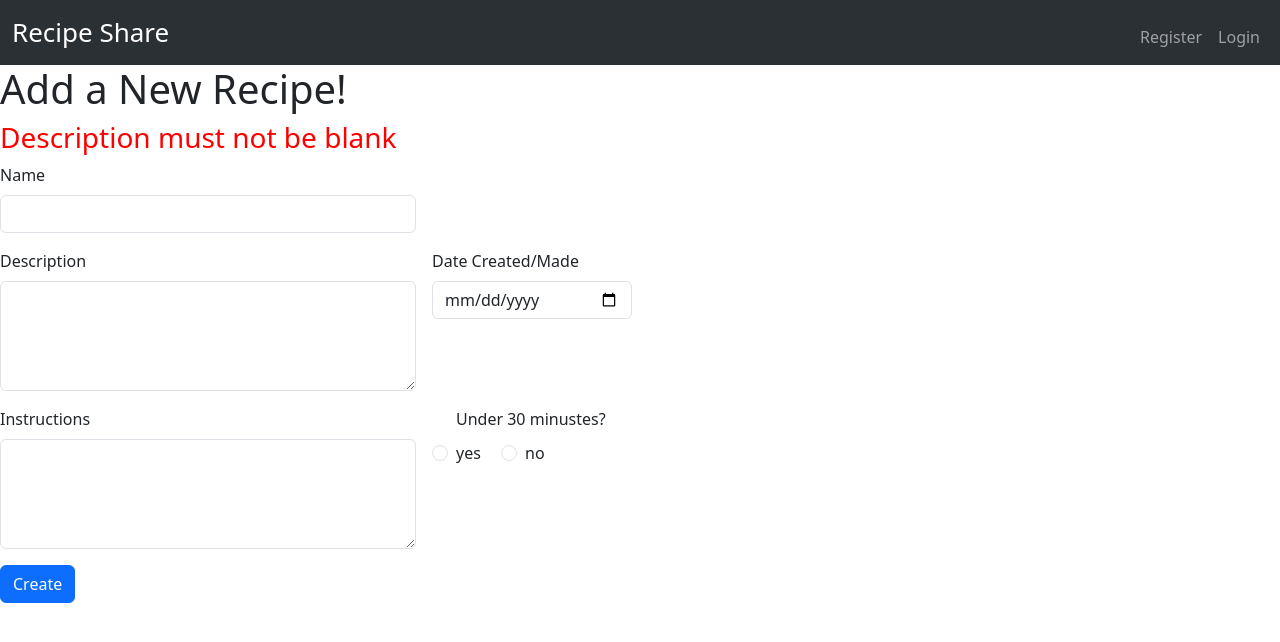
After one commit to jarrodschilling/dojo_recipes_flask, a Flask app: page /recipes/new in a window 1280 px wide. The commit adds this page. Shown: the top 642 px of the page. Run offline with Flask 3, Linux system fonts and the light colour scheme.

Commit message:
recipe class and routes added

```diff
--- a/flask_app/controllers/recipes.py
+++ b/flask_app/controllers/recipes.py
@@ -0,0 +1,33 @@
+from flask import Flask, redirect, request, flash, session, render_template
+from flask_app import app
+from flask_app.models.recipe import Recipe
+
+
+@app.route('/recipes')
+def recipes_home():
+    data = {
+        'user_id': session['user_id']
+    }
+    recipes = Recipe.get_all(data)
+    return render_template('recipes.html', recipes=recipes)
+
+@app.route('/recipes/new')
+def new_recipe_get():
+    return render_template('new_recipe.html')
+
+@app.route('/recipes/new', methods=['POST'])
+def new_recipe():
+    if not Recipe.validate_recipe(request.form):
+        return redirect('/recipes')
+    data = {
+        'name': request.form['name'],
+        'description': request.form['description'],
+        'instructions': request.form['instructions'],
+        'date_made': request.form['date_made'],
+        'under': request.form['under'],
+        'user_id': session['user_id']
+    }
+
+    new_recipe = Recipe.save(data)
+
+    return redirect('/recipes')
--- a/flask_app/static/css/style.css
+++ b/flask_app/static/css/style.css
@@ -11,3 +11,7 @@
 .button-js {
     margin-top: 10px;
 }
+
+.red {
+    color: red;
+}
--- /dev/null
+++ b/flask_app/templates/new_recipe.html
@@ -0,0 +1,76 @@
+<!DOCTYPE html>
+<html lang="en">
+<head>
+    <meta charset="UTF-8">
+    <meta name="viewport" content="width=device-width, initial-scale=1.0">
+    <title>Recipe Share</title>
+    <link href="https://cdn.jsdelivr.net/npm/bootstrap@5.3.1/dist/css/bootstrap.min.css" rel="stylesheet" integrity="sha384-4bw+/aepP/YC94hEpVNVgiZdgIC5+VKNBQNGCHeKRQN+PtmoHDEXuppvnDJzQIu9" crossorigin="anonymous">
+    <link rel="stylesheet" href="{{ url_for ('static', filename='css/style.css')}}">
+</head>
+<body>
+    <nav class="navbar navbar-expand-lg bg-body-tertiary" data-bs-theme="dark">
+        <div class="container-fluid">
+            <a class="navbar-brand" href="/" style="font-size: 26px;">
+                Recipe Share
+            </a>
+            <button class="navbar-toggler" type="button" data-bs-toggle="collapse" data-bs-target="#navbarNavAltMarkup" aria-controls="navbarNavAltMarkup" aria-expanded="false" aria-label="Toggle navigation">
+                <span class="navbar-toggler-icon"></span>
+            </button>
+            <div class="collapse navbar-collapse" id="navbarNavAltMarkup">
+                {% if session["user_id"] %}
+                <div class="navbar-nav ms-auto mt-2">
+                    <a class="nav-link" href="/recipes">Recipes</a>
+                    <a class="nav-link" href="/logout">Logout</a>
+                </div>
+                {% else %}
+                <div class="navbar-nav ms-auto mt-2">
+                    <a class="nav-link" href="/register">Register</a>
+                    <a class="nav-link" href="/login">Login</a>
+                </div>
+                {% endif %}
+            </div>
+        </div>
+    </nav>
+
+    <h1>Add a New Recipe!</h1>
+    <h3 class="red">Description must not be blank</h3>
+    <form class="row g-3">
+        <div class="col-md-4">
+            <label for="name" class="form-label">Name</label>
+            <input type="text" class="form-control" id="name" name="name">
+        </div>
+        <div class="col-md-5"></div>
+        <div class="col-md-4">
+            <label for="description" class="form-label">Description</label>
+            <textarea type="text" rows="4" class="form-control" id="description" name="description"></textarea>
+        </div>
+        <div class="col-2">
+            <label for="date_made" class="form-label">Date Created/Made</label>
+            <input type="date" class="form-control" id="date_made" name="date_made">
+        </div>
+        <div class="col-md-5"></div>
+        <div class="col-md-4">
+            <label for="instructions" class="form-label">Instructions</label>
+            <textarea type="text" rows="4" class="form-control" id="instructions" name="instructions"></textarea>
+        </div>
+        <div class="col-md-4">
+            <div class="form-check">
+                <label for="date_made" class="form-label">Under 30 minustes?</label>
+            </div>
+            <div class="form-check form-check-inline">
+                <input class="form-check-input" type="radio" name="under" id="yes" value="yes">
+                <label class="form-check-label" for="yes">yes</label>
+            </div>
+            <div class="form-check form-check-inline">
+                <input class="form-check-input" type="radio" name="under" id="no" value="no">
+                <label class="form-check-label" for="no">no</label>
+            </div>
+        </div>
+        <div class="col-12">
+            <button type="submit" class="btn btn-primary">Create</button>
+        </div>
+        </form>
+
+
+</body>
+</html>
```
Also changed, not shown: flask_app/controllers/users.py (+22 -6 lines), flask_app/models/recipe.py (+57 -0 lines), flask_app/models/user.py (+28 -5 lines), flask_app/templates/index.html (+15 -46 lines), flask_app/templates/recipes.html (added, +39 -0 lines).
